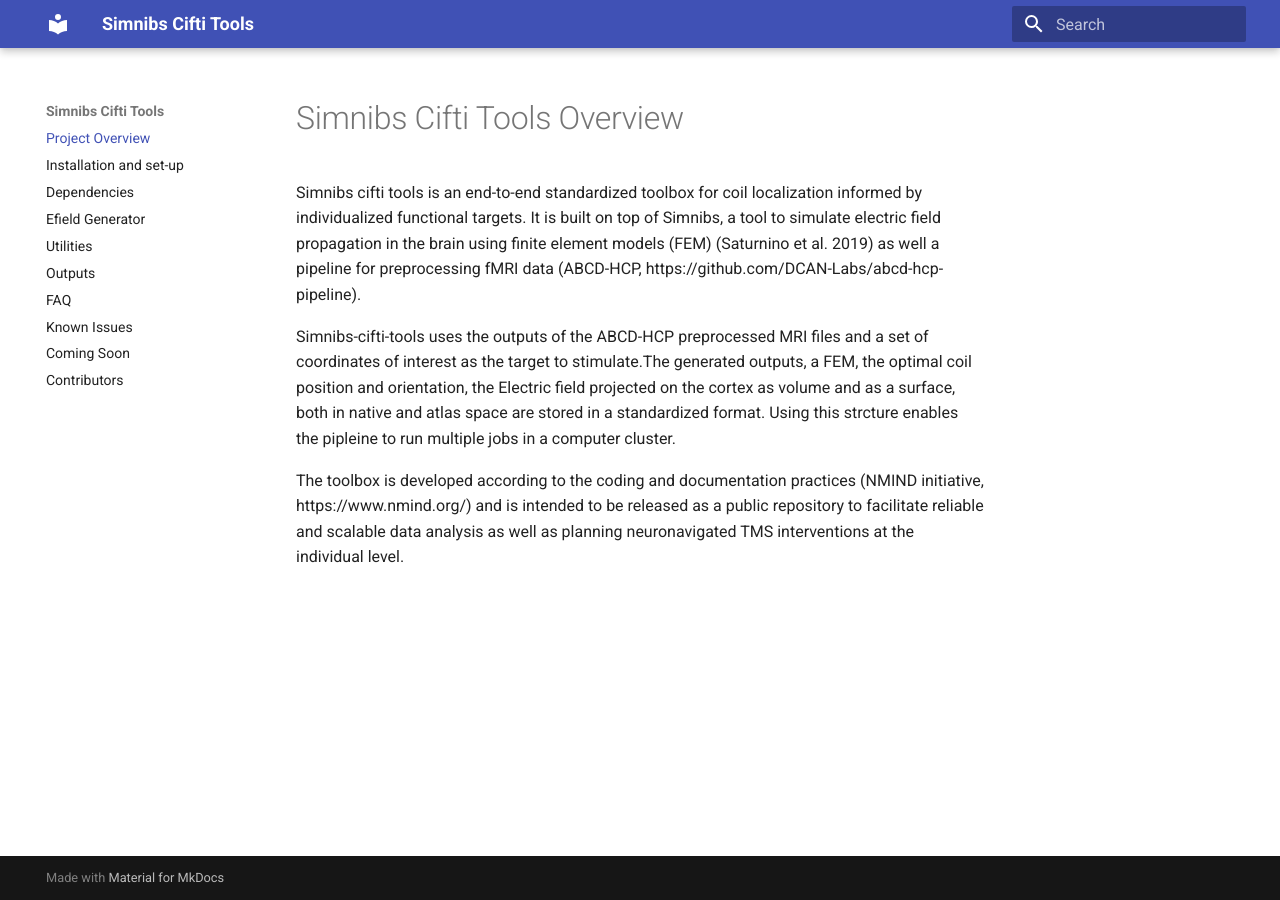
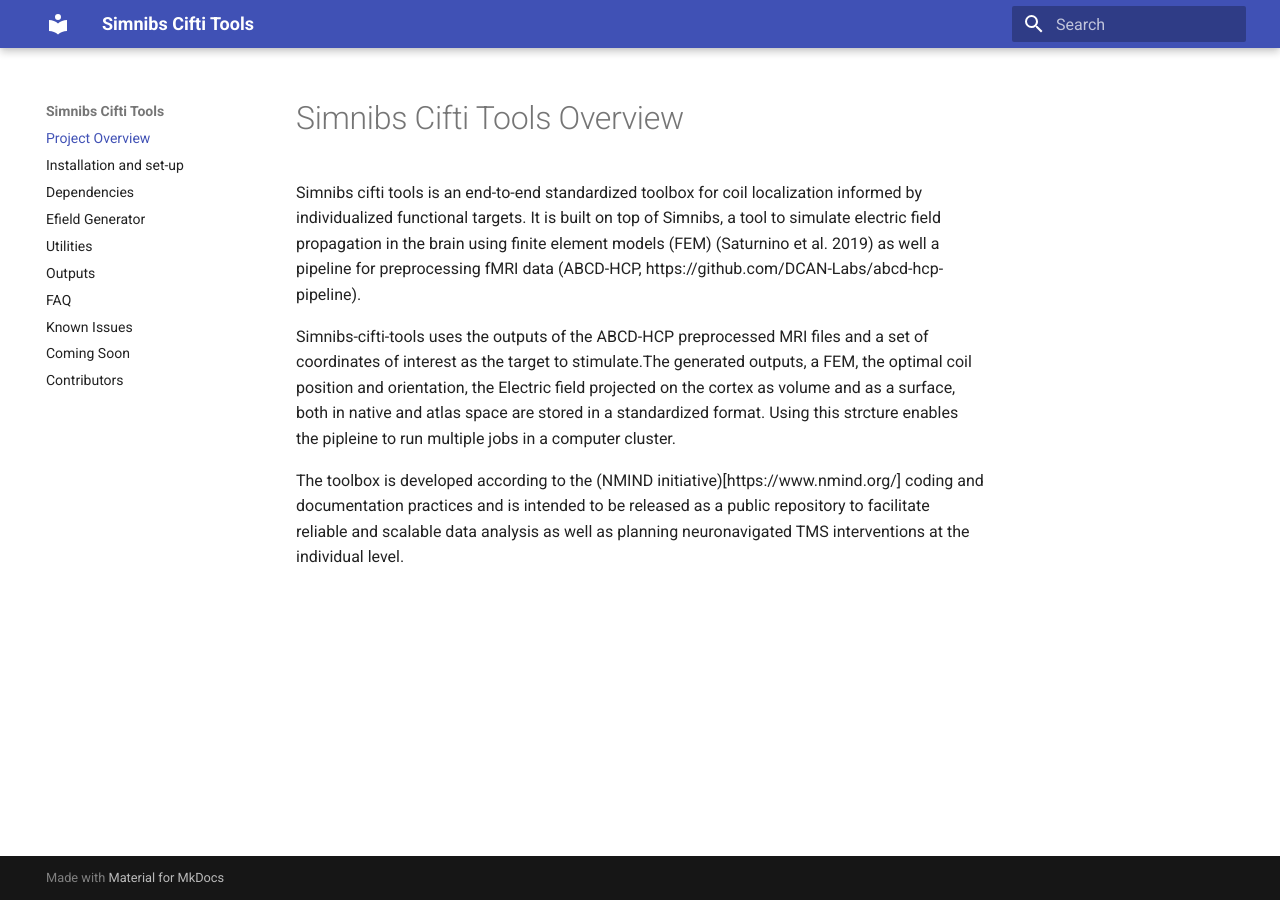
Before and after one commit to DCAN-Labs/simnibs_cifti_tools_RTD2, an MkDocs documentation site: the page built from docs/project_overview.md, in a window 1280 px wide. Built offline with MkDocs 1.6.1 and Material for MkDocs 9.7.7, drawn with Linux system fonts in a browser that asks for light colours.

```diff
--- a/docs/project_overview.md
+++ b/docs/project_overview.md
@@ -4,4 +4,4 @@ Simnibs cifti tools is an end-to-end standardized toolbox for coil localization
 
 Simnibs-cifti-tools uses the outputs of the ABCD-HCP preprocessed MRI files and a set of coordinates of interest as the target to stimulate.The generated outputs, a FEM, the optimal coil position and orientation, the Electric field projected on the cortex as volume and as a surface, both in native and atlas space are stored in a standardized format. Using this strcture enables the pipleine to run multiple jobs in a computer cluster.
 
-The toolbox is developed according to the coding and documentation practices (NMIND initiative, https://www.nmind.org/) and is intended to be released as a public repository to facilitate reliable and scalable data analysis as well as planning neuronavigated TMS interventions at the individual level.
+The toolbox is developed according to the (NMIND initiative)[https://www.nmind.org/] coding and documentation practices and is intended to be released as a public repository to facilitate reliable and scalable data analysis as well as planning neuronavigated TMS interventions at the individual level.
```
